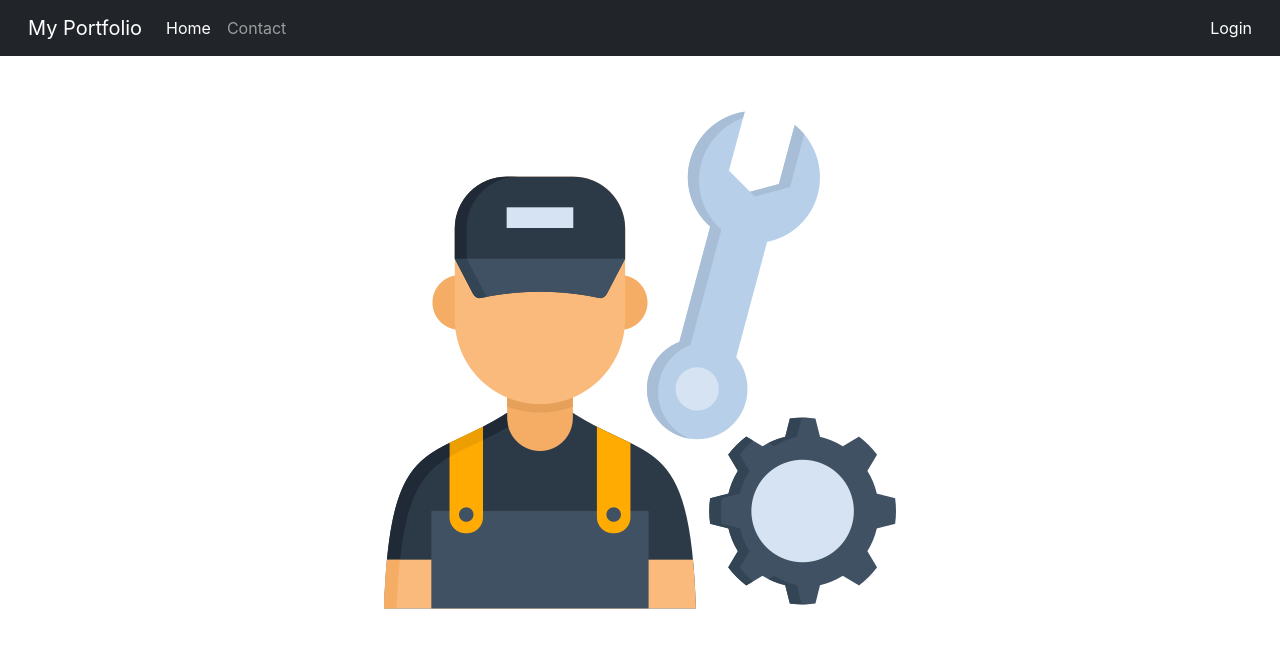
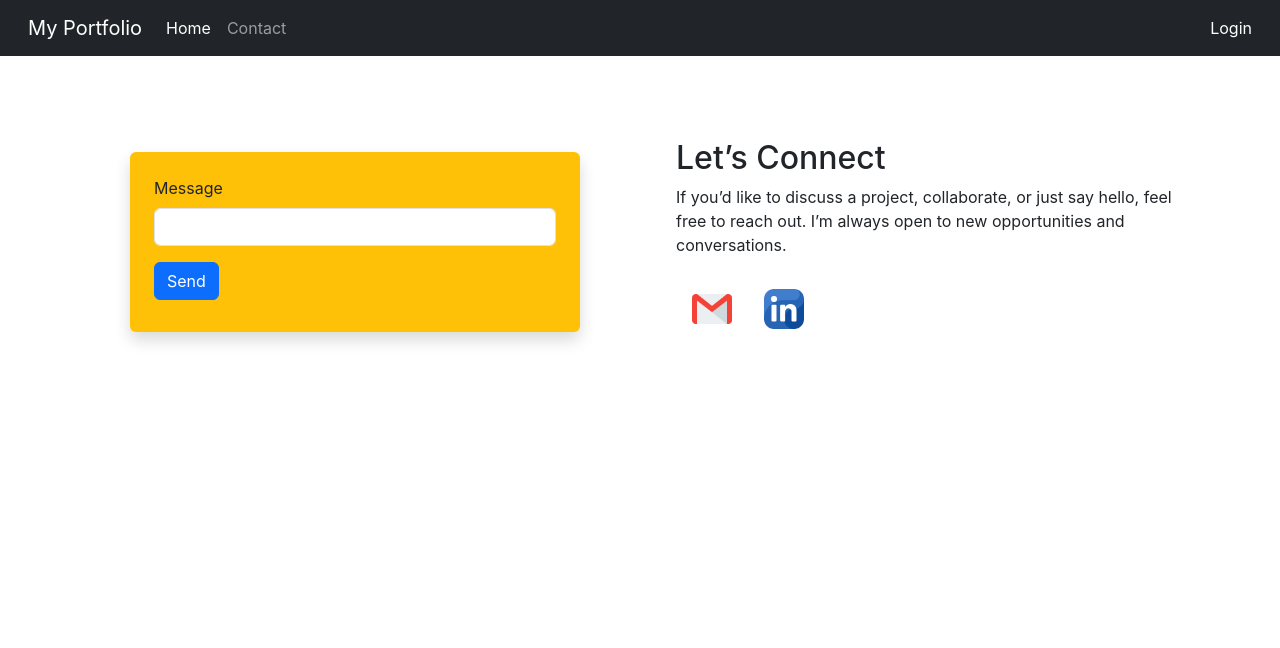
Before and after one commit to meabhishekgupta/login-portfolio, a React (Create React App) app: page /Contact in a window 1280 px wide. Shown: the top 648 px of the page. Built offline with nearby package versions, Linux system fonts and the light colour scheme.

Commit message:
Contact Page changes

```diff
--- a/src/App.css
+++ b/src/App.css
@@ -36,3 +36,25 @@
     transform: rotate(360deg);
   }
 }
+
+/* CSS for Contact Page */
+#textBox{
+    width: 50%;
+    float: inline-end;
+  }
+  #messageBox{
+    width: 50%;
+    float: inline-start;
+  }
+  #contactIcons img{
+    width: 40px;
+  }
+@media (max-width: 987px) {
+  #textBox{
+    width: 90vw;
+    order: -1;
+  }
+  #messageBox{
+    width: 90vw;
+  }
+}
--- a/src/App.js
+++ b/src/App.js
@@ -15,7 +15,7 @@ function App() {
       <Routes>
         <Route path="/Home" element={<Undermaintenance />} />
         <Route path="/About" element={<Undermaintenance />} />
-        <Route path="/Contact" element={<Undermaintenance />} />
+        <Route path="/Contact" element={<Contact />} />
         <Route path="/" element={<Login/>}/>
       </Routes>
     </BrowserRouter>
--- a/src/Pages/Contact.js
+++ b/src/Pages/Contact.js
@@ -1,7 +1,37 @@
-import React from 'react'
-
+import React from "react";
+import gmailIcon from '../images/gmail-icon.png';
+import linkednIcon from '../images/linkedin-icon.png';
 export default function Contact() {
   return (
-    <div>Contact</div>
-  )
+    <div className="container">
+      <div className="row align-items-center">
+        <div id="messageBox">
+          <form className="m-5 p-4 rounded shadow bg-warning">
+            <div className="form-group mb-3">
+              <label className="form-label" for="message">Message</label>
+              <input className="form-control input-lg" type="text" />
+            </div>
+            <div className="mb-2">
+              <button className="btn btn-primary">Send</button>
+            </div>
+          </form>
+        </div>
+        <div id="textBox">
+          <div className="m-4">
+            <h2>Let’s Connect</h2>
+          <p>
+            If you’d like to discuss a project, collaborate, or just say hello,
+            feel free to reach out. I’m always open to new opportunities and
+            conversations.
+          </p>
+          <div id="contactIcons" className="d-flex">
+            <img src={gmailIcon} className="m-3" alt="gmailIcon" onClick={()=>{window.open("mailto:abhi5048462@gmail.com")}}/>
+            <img src={linkednIcon} className="m-3" alt="linkedInicon" onClick={()=>{window.open("www.linkedin.com/in/guptaabhi1999","_blank")}}/>
+          </div>
+          </div>
+
+        </div>
+      </div>
+    </div>
+  );
 }
```
Also changed, not shown: src/images/gmail-icon.png (added), src/images/linkedin-icon.png (added).
